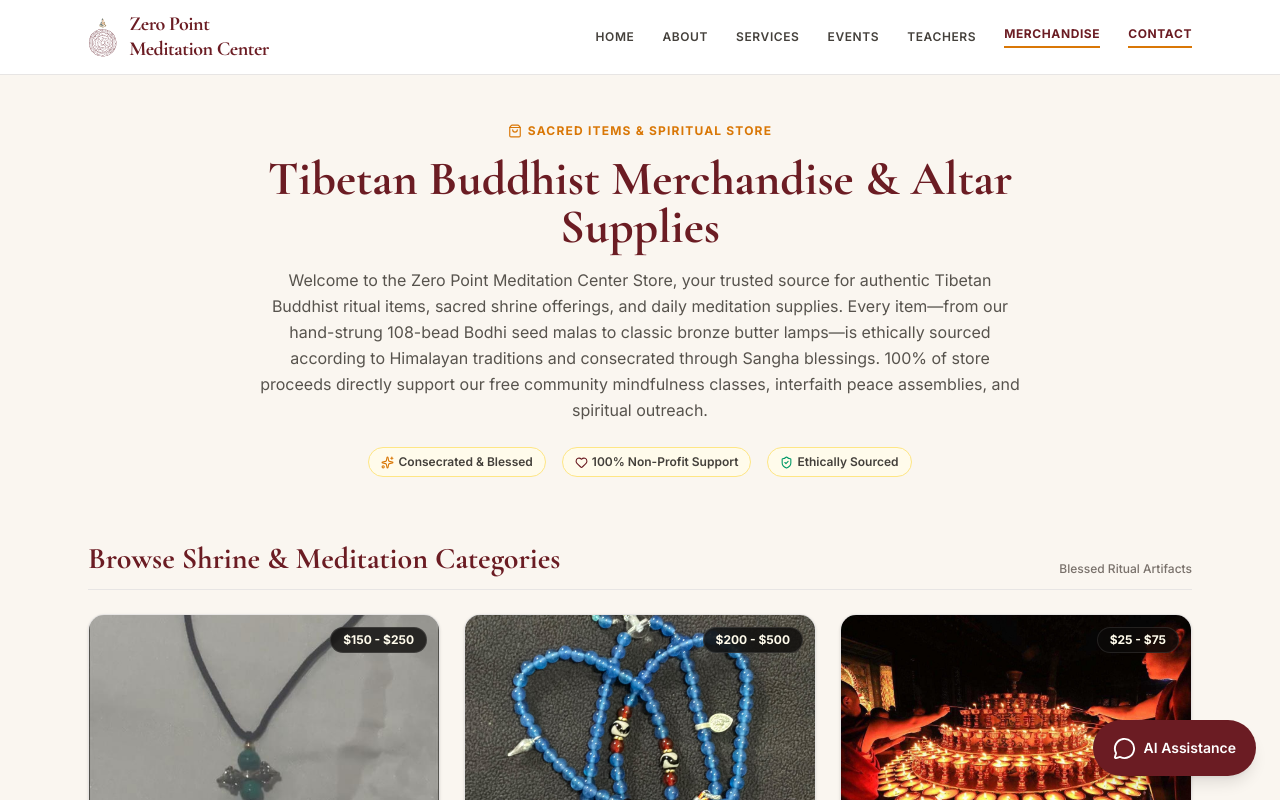
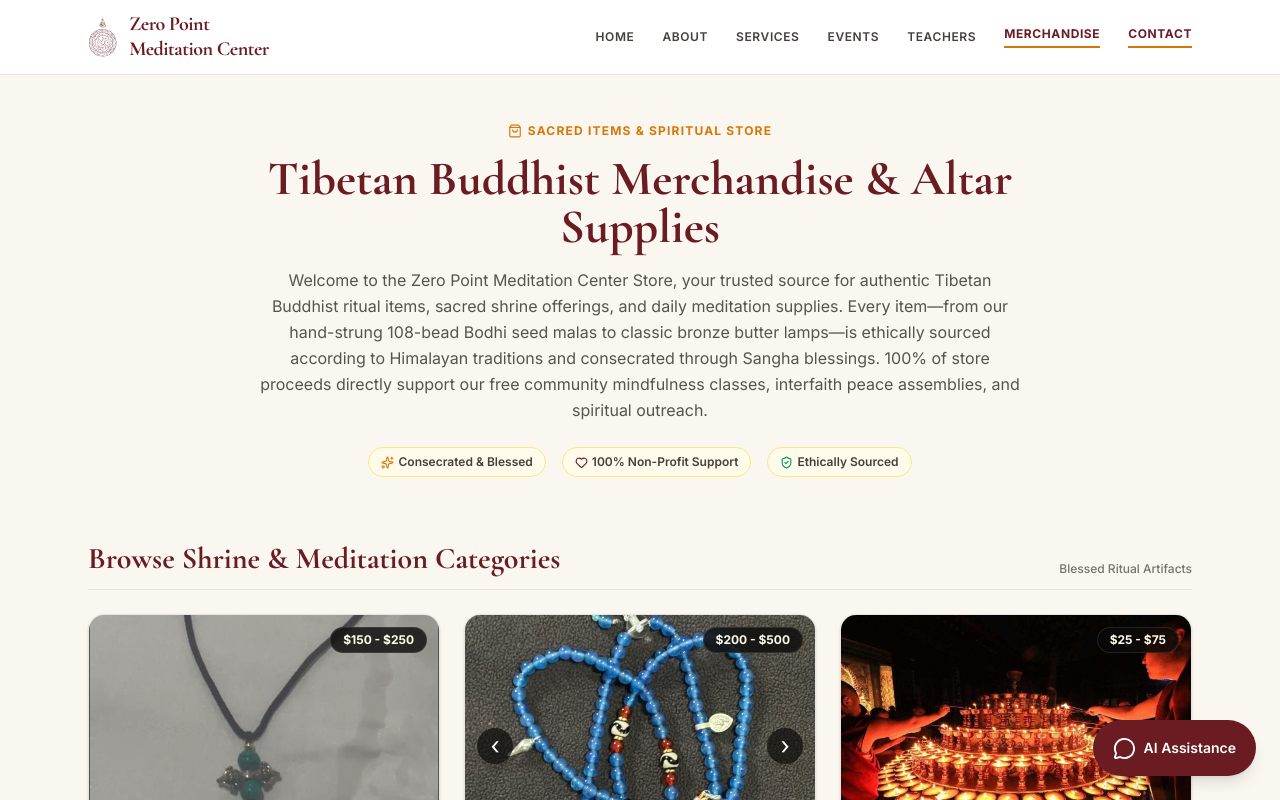
Before and after one commit to sherpaten/Zero-Point-Meditation-Center, a React (Vite) app in the folder zero-point-meditation/: page /merchandise in a window 1280 px wide. Shown: the top 800 px of the page. Built offline with nearby package versions, Linux system fonts and the light colour scheme.

Commit message:
Add previous and next controls to merchandise image galleries (#26)

```diff
--- a/zero-point-meditation/src/pages/Merchandise.jsx
+++ b/zero-point-meditation/src/pages/Merchandise.jsx
@@ -205,7 +205,32 @@ export default function Merchandise() {
                   </span>
                 )}
                 {(item.id === 'modern-art' || item.id === '108-bead-malas') && (
-                  <div className="absolute bottom-3 left-1/2 -translate-x-1/2 flex gap-2 flex-wrap justify-center max-w-[90%]">
+                  <>
+                    <button
+                      type="button"
+                      aria-label={`Previous ${item.name} image`}
+                      onClick={(event) => {
+                        event.stopPropagation();
+                        if (item.id === 'modern-art') setModernArtImage((current) => (current - 1 + item.gallery.length) % item.gallery.length);
+                        else setMalaImageIndex((current) => (current - 1 + item.gallery.length) % item.gallery.length);
+                      }}
+                      className="absolute left-3 top-1/2 -translate-y-1/2 z-10 w-9 h-9 rounded-full bg-stone-950/70 hover:bg-stone-950 text-white flex items-center justify-center shadow-lg transition-colors"
+                    >
+                      <span aria-hidden="true" className="text-2xl leading-none">‹</span>
+                    </button>
+                    <button
+                      type="button"
+                      aria-label={`Next ${item.name} image`}
+                      onClick={(event) => {
+                        event.stopPropagation();
+                        if (item.id === 'modern-art') setModernArtImage((current) => (current + 1) % item.gallery.length);
+                        else setMalaImageIndex((current) => (current + 1) % item.gallery.length);
+                      }}
+                      className="absolute right-3 top-1/2 -translate-y-1/2 z-10 w-9 h-9 rounded-full bg-stone-950/70 hover:bg-stone-950 text-white flex items-center justify-center shadow-lg transition-colors"
+                    >
+                      <span aria-hidden="true" className="text-2xl leading-none">›</span>
+                    </button>
+                    <div className="absolute bottom-3 left-1/2 -translate-x-1/2 flex gap-2 flex-wrap justify-center max-w-[90%]">
                     {item.gallery.map((image, imageIndex) => {
                       const activeIndex = item.id === 'modern-art' ? modernArtImage : malaImageIndex;
                       return (
@@ -222,7 +247,8 @@ export default function Merchandise() {
                         />
                       );
                     })}
-                  </div>
+                    </div>
+                  </>
                 )}
               </div>
               <div className="p-5 flex-1 flex flex-col justify-between space-y-3">
```
